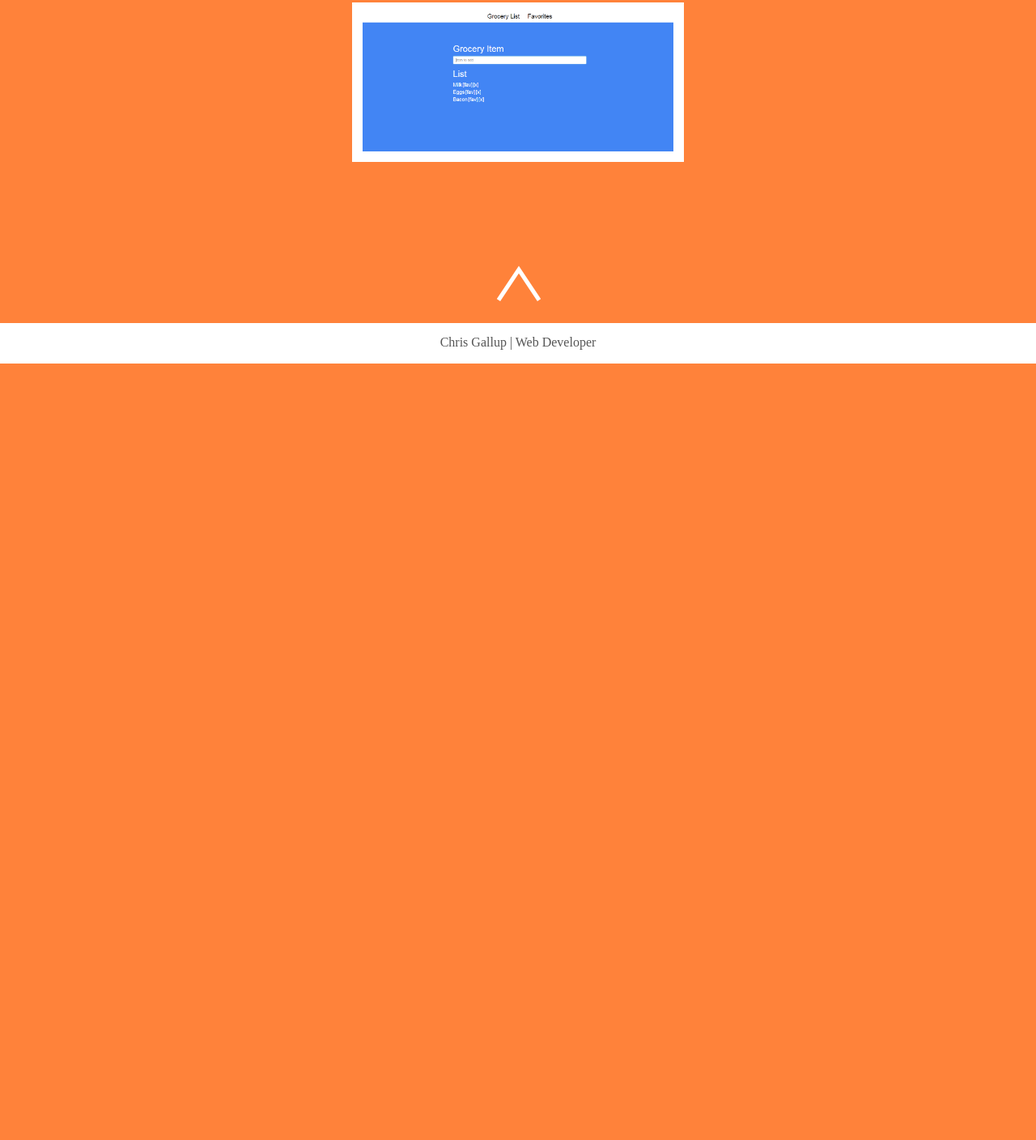
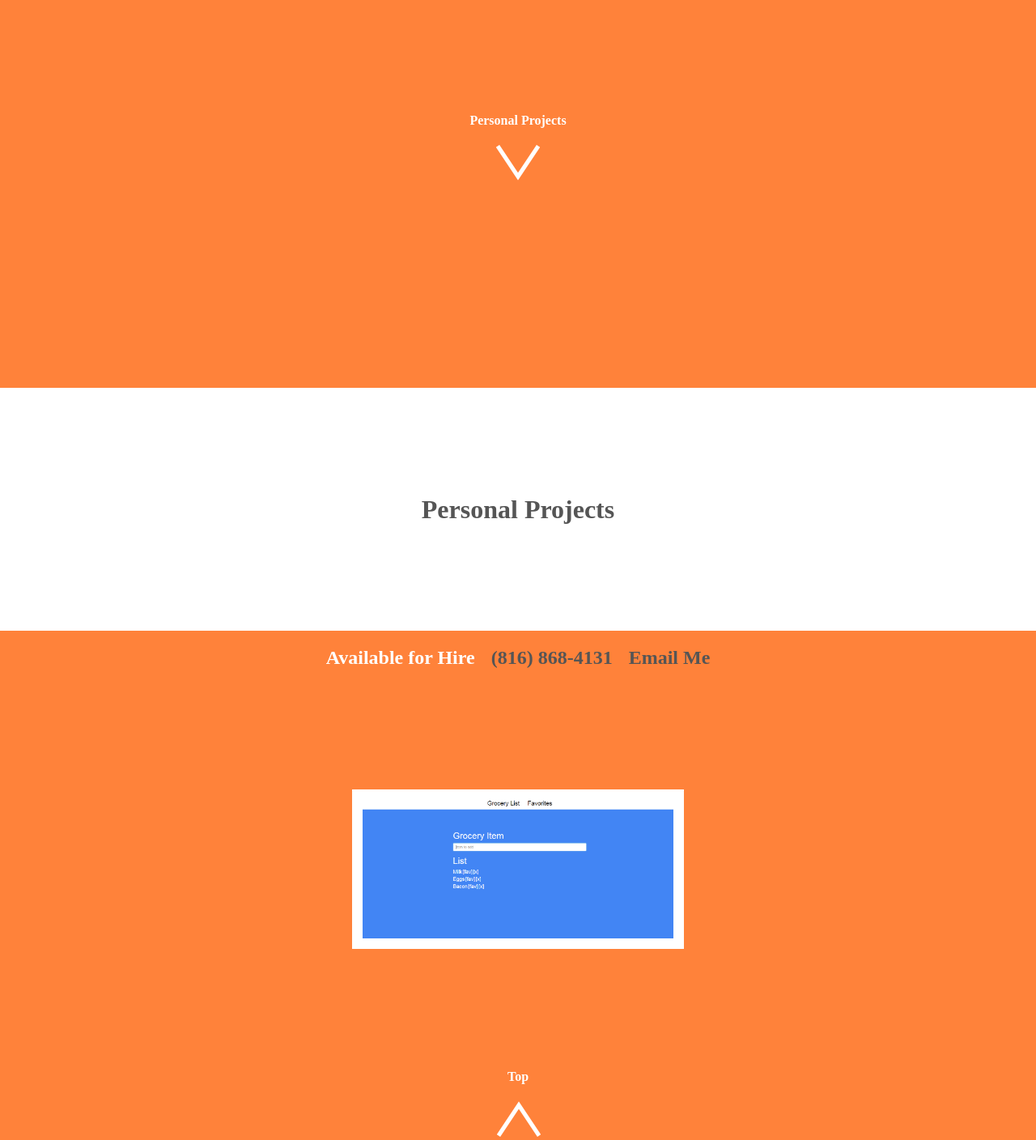
Before and after one commit to devchrisgallup/Portfolio, a plain HTML site: page index.html in a window 1280 px wide. Shown: the part 1766-3174 px from the top of the page at 81% size. Before the commit the page ends 2215 px from the top, so only its background shows below. Drawn offline with nearby package versions, Linux system fonts and the light colour scheme.

Commit message:
personal project section

```diff
--- a/index.html
+++ b/index.html
@@ -34,7 +34,26 @@
         <div class="marginBottomTen marginTopTen">
             <img src="img/tutor.png" id="tutor" class="clientImages" alt="screenshot of abtutoringkc.com">
             <img src="img/joyful.png" id="joyful" class="clientImages" alt="screenshot of joyfulanswers.com">
-           <img src="img/grocery.png" id="grocery" class="clientImages" alt="screenshot of grocery store application">
+        </div>
+        <div class="centerDiv marginTopTen">
+            <h4>Personal Projects</h4>
+        </div>
+        <div class="centerDiv">
+            <a href="#projects"><img src="img/arrowDown.png" class="centerDiv" alt="Arrow Down"></a>
+        </div>
+        <div id="projects" class="centerDiv marginTopTwenty clientWork">
+            <h1>Personal Projects</h1>
+        </div>
+        <div class="centerDiv">
+            <h2>Available for Hire</h2>&nbsp;&nbsp;&nbsp;&nbsp;&nbsp;
+            <a href="tel:18168684131"><h2>(816) 868-4131</h2></a>&nbsp;&nbsp;&nbsp;&nbsp;&nbsp;
+            <a href="mailto:chris.gallup@hotmail.com"><h2>Email Me</h2></a>
+        </div>
+        <div class="marginBottomTen marginTopTen">
+            <img src="img/grocery.png" id="grocery" class="clientImages" alt="screenshot of grocery store application">
+        </div>
+        <div class="centerDiv marginTopTen">
+            <h4>Top</h4>
         </div>
         <div class="centerDiv  marginBottomTwo">
             <a href="#top"><img src="img/arrowUp.png" class="centerDiv" alt="Arrow Up"></a>
```
